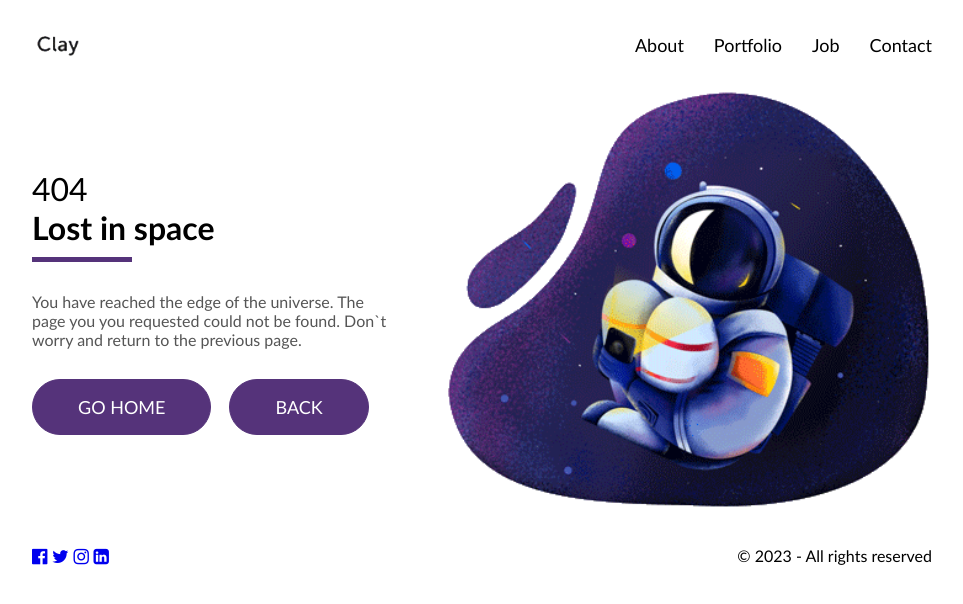
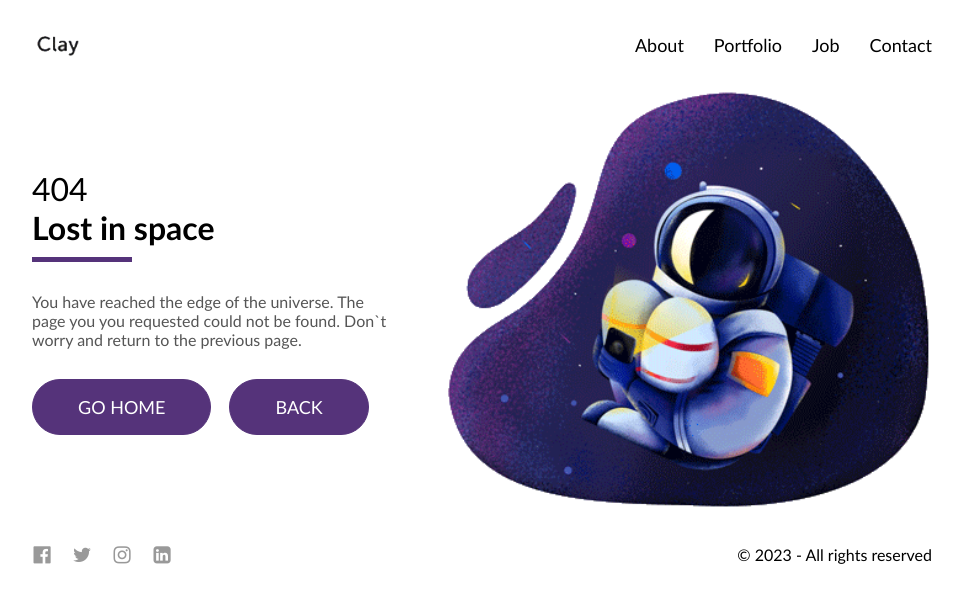
Before and after one commit to AndriusCa/1-2astronautas, a website: page index.html in a window 1280 px wide. Shown: the whole page, without its empty margins (158-1121 px from the left). Drawn offline with Linux system fonts and the light colour scheme.

Commit message:
socials style

```diff
--- a/css/main.css
+++ b/css/main.css
@@ -94,9 +94,22 @@ body {
 }
 
 .socials {
-    font-size: large;
-    color: aquamarine;
+    display: flex;
+    gap: 1em;
+    flex-wrap: wrap;
+    font-size: 20px;
 }
-
-.copyright {
+.socials > .social-link {
+    width: 1em;
+    height: 1em;
+    font-size: inherit;
+    line-height: 1em;
+    text-align: center;
+    color: #999;
+    text-decoration: none;
 }
+.socials > .social-link:hover {
+    color: #55337a;
+    margin: -0.25em;
+    font-size: 2em;
+}
--- a/index.html
+++ b/index.html
@@ -43,10 +43,10 @@
 
     <footer class="container">
         <div class="socials">
-            <a href="https://www.example.com/" target="_blank"><i class="fa fa-facebook-official" aria-hidden="true"></i></a>
-            <a href="https://www.example.com/" target="_blank"><i class="fa fa-twitter" aria-hidden="true"></i></a>
-            <a href="https://www.example.com/" target="_blank"><i class="fa fa-instagram" aria-hidden="true"></i></a>
-            <a href="https://www.example.com/" target="_blank"><i class="fa fa-linkedin-square" aria-hidden="true"></i></a>
+            <a class="social-link fa fa-facebook-official" href="https://www.example.com/" target="_blank" title="Facebook" ></a>
+            <a class="social-link fa fa-twitter" href="https://www.example.com/" target="_blank" title="Twitter" ></a>
+            <a class="social-link fa fa-instagram" href="https://www.example.com/" target="_blank" title="Instagram"></a>
+            <a class="social-link fa fa-linkedin-square" href="https://www.example.com/" target="_blank" title="LinkedIn"></a>
         </div>
         <p class="copyright">&copy; 2023 - All rights reserved</p>
     </footer>
```
